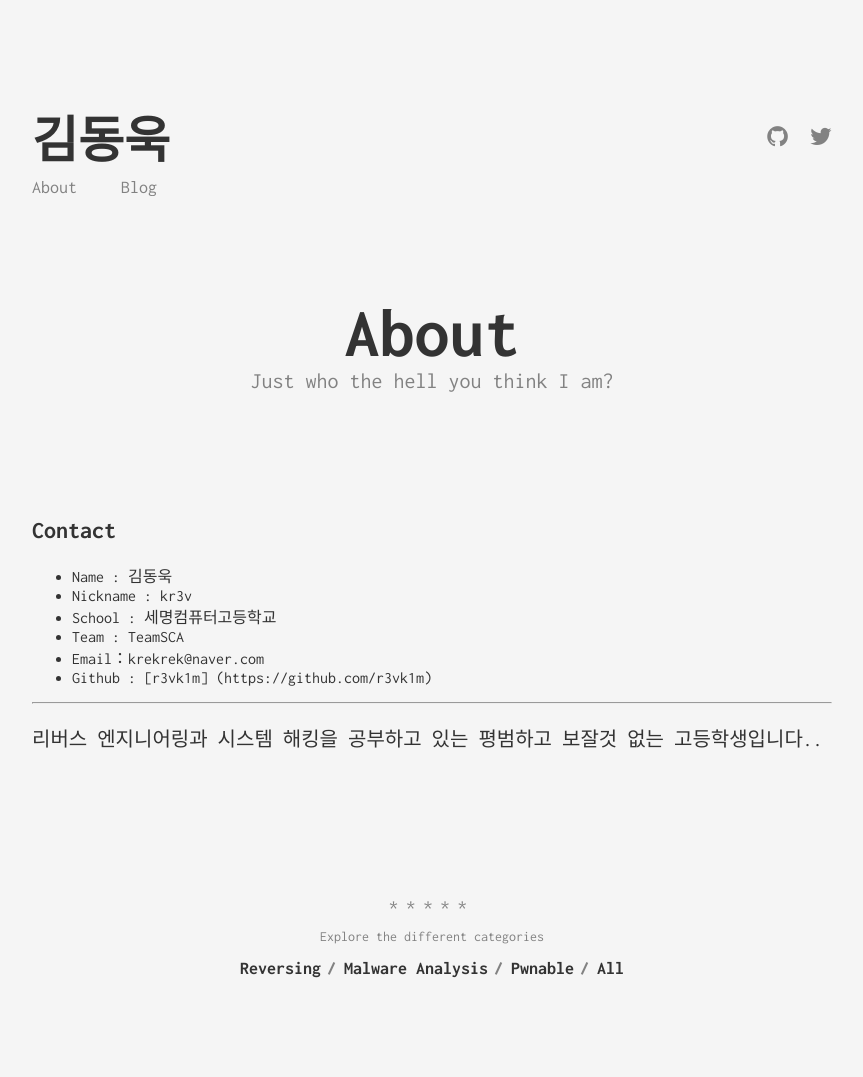
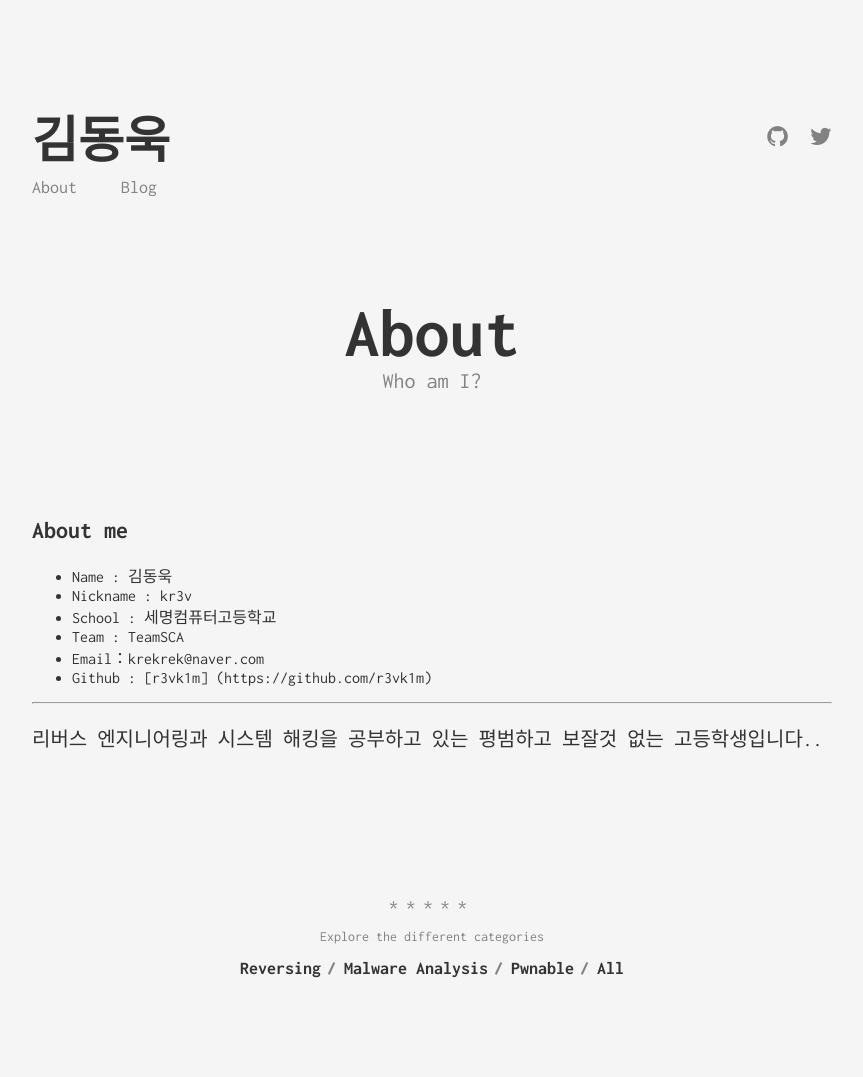
Before and after one commit to krekrek/krekrek.github.io, a Jekyll site: the page built from about.md, in a window 1280 px wide. Shown: the whole page, without its empty margins (208-1071 px from the left). Built offline with Jekyll 4.4.1, drawn with Linux system fonts in a browser that asks for light colours.

Commit message:
Update about.md

```diff
--- a/about.md
+++ b/about.md
@@ -1,11 +1,11 @@
 ---
 layout: page
 title: About
-subtitle: Just who the hell you think I am?
+subtitle: Who am I?
 permalink: /about/
 ---
 
-## Contact
+## About me
   * Name : 김동욱
   * Nickname : kr3v
   * School : 세명컴퓨터고등학교
```
